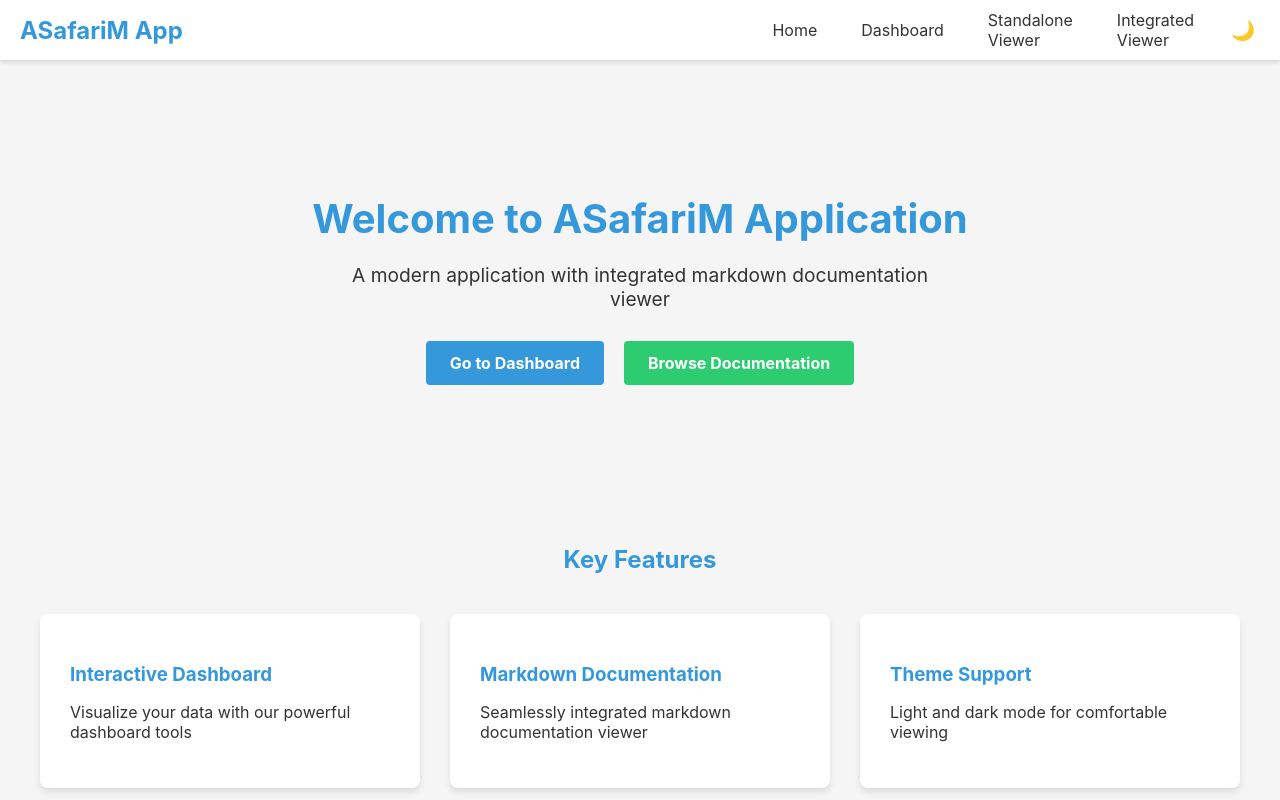
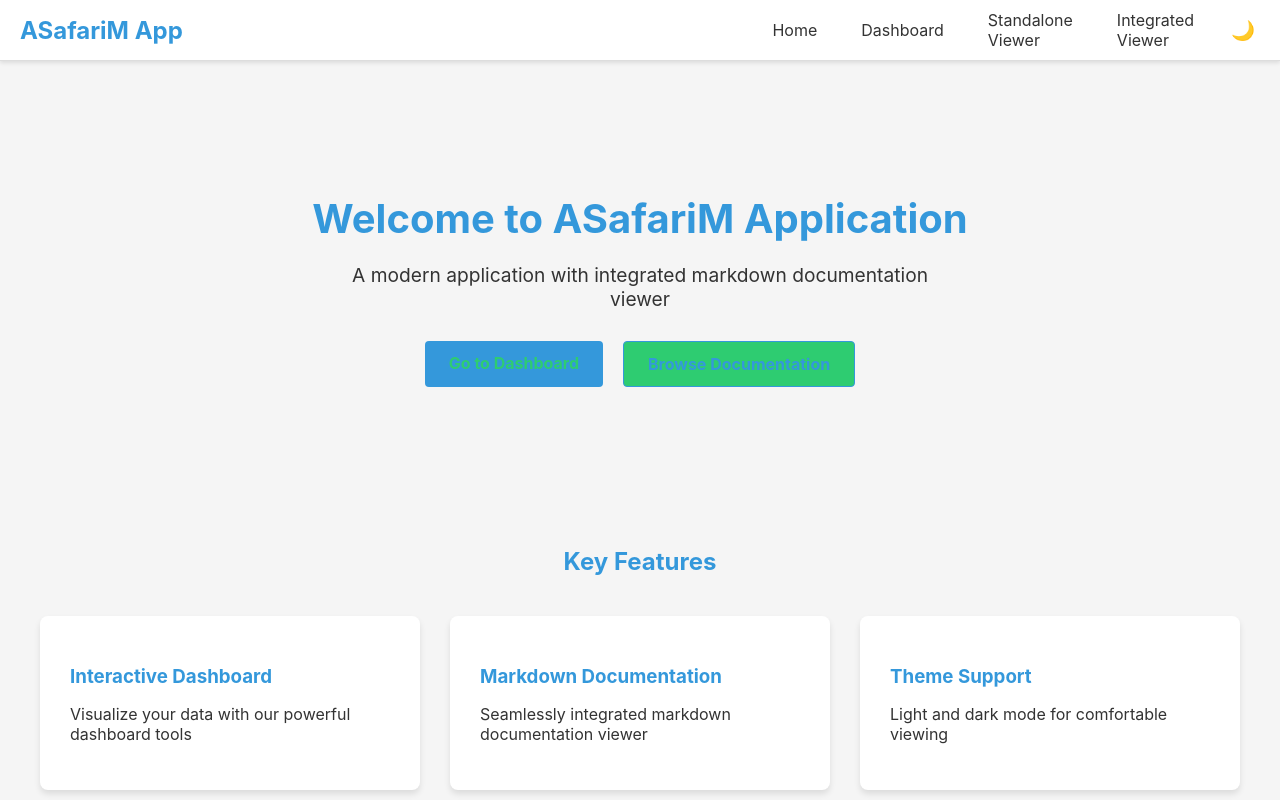
Before and after one commit to AliSafari-IT/demo-complete-md-viewer, a React (Vite) app: page / in a window 1280 px wide. Shown: the top 800 px of the page. Built offline with nearby package versions, Linux system fonts and the light colour scheme.

Commit message:
feat: Update button colors and add border to secondary CTA button

```diff
--- a/src/styles/app.css
+++ b/src/styles/app.css
@@ -173,12 +173,13 @@ body {
 
 .cta-button.primary {
   background-color: var(--primary-color);
-  color: white;
+  color: var(--secondary-color);
 }
 
 .cta-button.secondary {
   background-color: var(--secondary-color);
-  color: white;
+  color: var(--primary-color);
+  border: 1px solid var(--primary-color);
 }
 
 .cta-button:hover {
```
